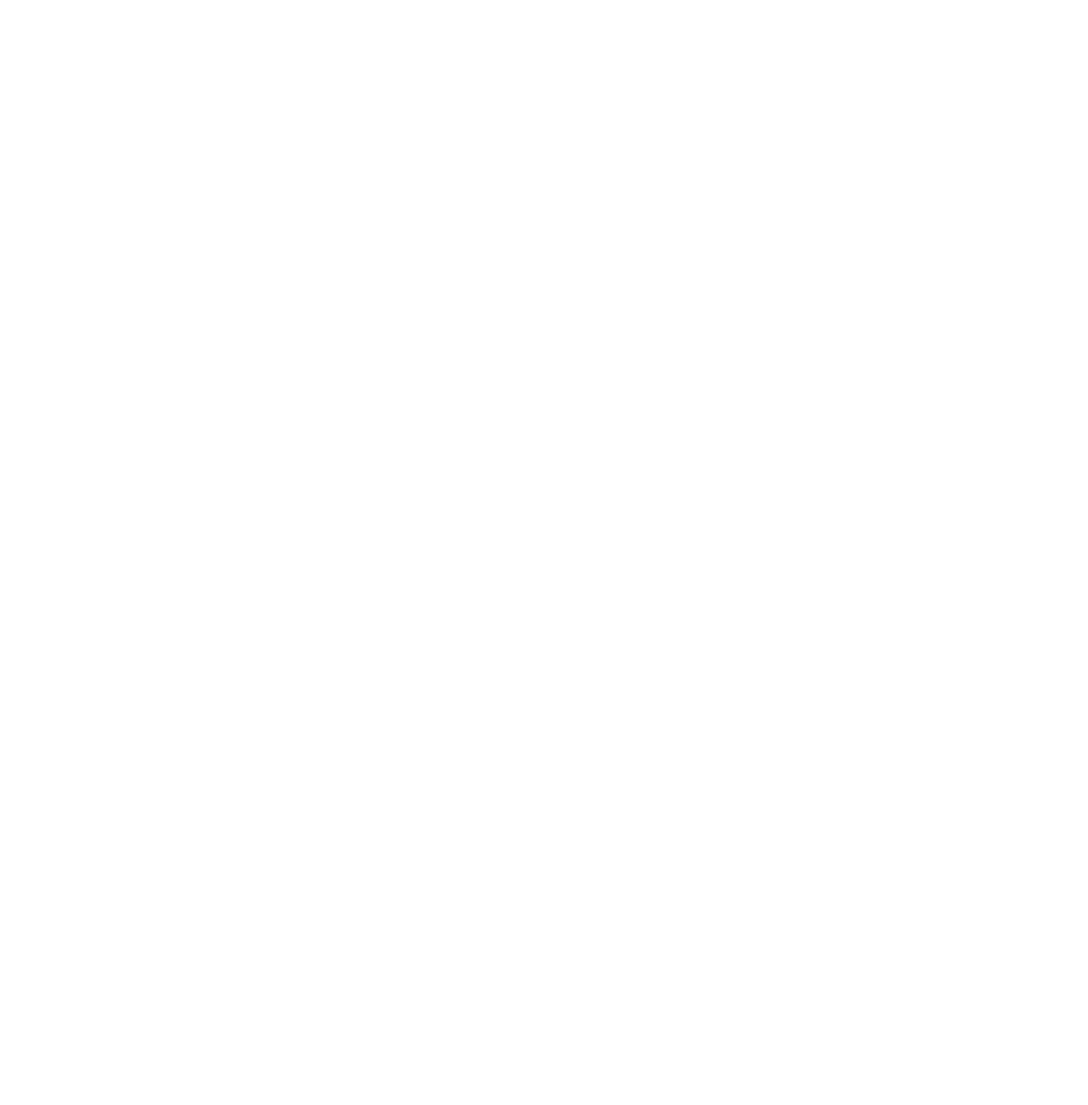
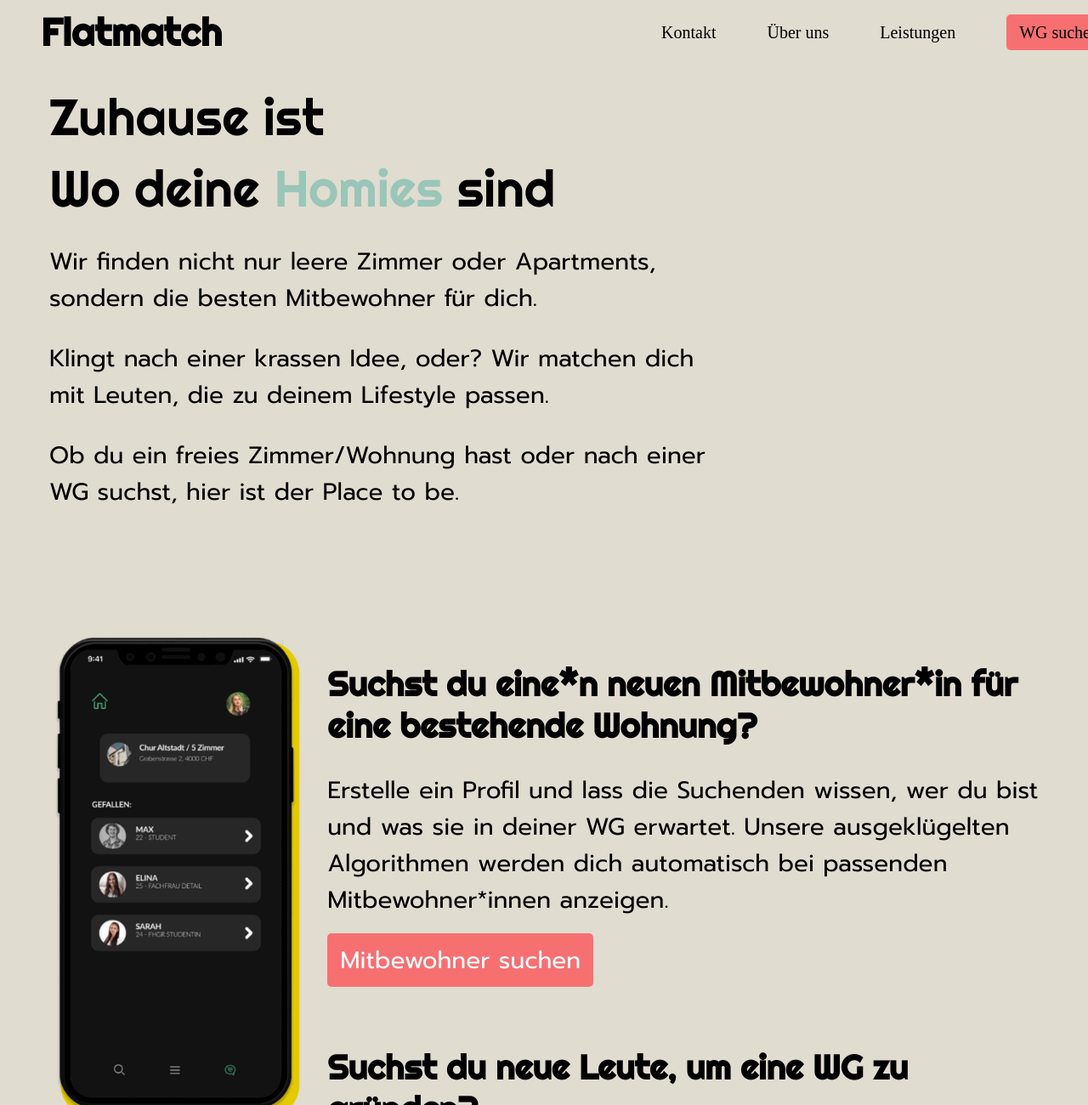
Before and after one commit to Lucalauener/flatmatch-website, a plain HTML site: page angebot.html in a window 1280 px wide. Shown: the top 1300 px of the page at 85% size. Before the commit the page ends 800 px from the top, so only its background shows below. Drawn offline with Linux system fonts and the light colour scheme.

Commit message:
Hälte angebot und nav

```diff
--- a/Homepage.html
+++ b/Homepage.html
@@ -3,7 +3,7 @@
 <head>
     <meta charset="UTF-8">
     <meta name="viewport" content="width=device-width, initial-scale=1.0">
-    <link rel="stylesheet" href="css/styleshoempage.css">
+    <link rel="stylesheet" href="css/homepage.css">
     <title>Document</title>
 </head>
 <body>
--- a/angebot.html
+++ b/angebot.html
@@ -0,0 +1,81 @@
+<!DOCTYPE html>
+<html lang="en">
+<head>
+    <meta charset="UTF-8">
+    <meta name="viewport" content="width=device-width, initial-scale=1.0">
+    <link rel="preconnect" href="https://fonts.googleapis.com">
+    <link rel="preconnect" href="https://fonts.gstatic.com" crossorigin>
+    <link href="https://fonts.googleapis.com/css2?family=Prompt&family=Righteous&display=swap" rel="stylesheet">
+
+    <title>Angebot</title>
+    <link rel="stylesheet" href="css/angebot.css">
+</head>
+<body>
+    <header>
+            <nav class="navbar">
+                <div class="logo">Flatmatch</div>
+                <ul class="nav-links">
+                    <li><a href="kontakt.html">Kontakt</a></li>
+                    <li><a href="über uns.html">Über uns</a></li>
+                    <li><a href="angebot.html">Leistungen</a></li>
+                    <li><a href="#wg-suchen" class="wg-suchen-btn">WG suchen</a></li>
+                </ul>
+        </nav>
+    </header>
+    <main>
+        <div class="part1">
+            <div class="title">
+            <p class="zuhause">Zuhause ist</p>
+            <p class="zuhause">Wo deine <span class="highlightblau">Homies</span> sind</p>
+            </div>
+
+            <p> Wir finden nicht nur leere Zimmer oder Apartments, sondern die besten Mitbewohner für dich. </p>
+            <p> Klingt nach einer krassen Idee, oder? Wir matchen dich mit Leuten, die zu deinem Lifestyle passen.</p>
+            <p> Ob du ein freies Zimmer/Wohnung hast oder nach einer WG suchst, hier ist der Place to be.</p>
+
+        </div>
+
+        <div class="part2">
+
+             <div class="bild"><img src="/images/Phone1.png" alt="Profil Beispiel"></div>
+            <div class="text1">
+                <h2> Suchst du eine*n neuen Mitbewohner*in für eine bestehende Wohnung?</h2>
+                <p> Erstelle ein Profil und lass die Suchenden wissen, wer du bist und was sie in deiner WG erwartet. Unsere ausgeklügelten Algorithmen werden dich automatisch bei passenden Mitbewohner*innen anzeigen.</p>
+                <a href="#Mitbewohner-suchen" class="mitbewohnersuchen">Mitbewohner suchen</a>
+                <div class="zusatzabstand"></div>
+                <h2> Suchst du neue Leute, um eine WG zu gründen?</h2>
+                <p> Finde passende Freunde, mit denen du gerne eine WG gründen würdest. Erstelle ein Profil, und wir verbinden dich mit Gleichgesinnten, um gemeinsam eure Traum-WG zu verwirklichen.</p>
+                <a href="#Freunde-finden" class="freundefinden">Freunde finden</a>
+            </div>
+
+        </div>
+
+        <div class="part3">
+
+            <div class="text2">
+                <h2> Suchst du ein freies Zimmer einer bestehenden WG?</h2>
+                <p> Erstelle ein Profil und lass die Leute wissen, warum du in ihre WG passt. Mit unseren Filterfunktionen musst du nicht lange nach deinem perfekten WG-Match suchen.</p>
+                <a href="#WG-Zimmer-suchen" class="wgzimmersuchen">WG Zimmer suchen</a>
+
+                <h2> Hast du eine freie Wohnung, die du vermieten möchtest?</h2>
+                <p> Erstelle ein Inserat für deine leere Wohnung und sei überrascht, wie schnell sich WG-Suchende bei dir melden. Bei uns findest du schnell und einfach die perfekten Mieter.</p>
+                <a href="#Freie-Wohnung-inserieren" class="freiewohnunginserieren">Freie Wohnung inserieren</a>
+            </div>
+
+            <div class="bild2"> <img src="/images/bild2.png" alt="Inserat Beispiel"></div>
+
+        </div>
+
+        <div class="part4">
+        </div>
+
+        <div class="part5">
+        </div>
+
+    </main>
+    <footer>
+
+    </footer>
+
+</body>
+</html>
--- a/css/angebot.css
+++ b/css/angebot.css
@@ -0,0 +1,185 @@
+
+/* Navigation */
+.navbar {
+    display: flex;
+    justify-content: space-between;
+    align-items: center;
+    background-color: rgba(224, 220, 208, 0.8);
+    padding: 10px 20px;
+    position: fixed;
+    width: 100%;
+    top: 0;
+    z-index: 1000;
+}
+
+.logo {
+    font-size: 45px;
+    font-weight: bold;
+    font-family: 'Righteous', serif;
+    margin-left: 20px;
+}
+
+.nav-links {
+    list-style: none;
+    display: flex;
+    margin: 0;
+    padding: 0;
+}
+
+.nav-links li {
+    margin-left: 60px;
+}
+
+.nav-links a {
+    text-decoration: none;
+    font-size: 20px;
+    color: black;
+    transition: font-weight 0.3s;
+}
+
+.nav-links a:hover {
+    font-weight: bold;
+}
+
+.wg-suchen-btn {
+    background-color: rgb(246, 112, 114);
+    color: white;
+    padding: 10px 15px;
+    border: none;
+    border-radius: 5px;
+    text-decoration: none;
+    transition: background-color 0.3s;
+}
+
+.wg-suchen-btn:hover {
+    background-color: rgb(153, 198, 184);
+}
+
+/* Navigation ENDE */
+
+
+
+
+
+body {
+    background-color: rgb(224, 220, 208);
+}
+
+main{
+    font-family: 'Prompt', sans-serif;
+    font-size: 28px;
+    margin: 20px;
+    margin-right: 30px;
+
+}
+
+
+
+
+/* part1 */
+
+.part1{
+    width: 65%; /* Begrenzt die Breite des Containers auf 50% der Seitenbreite */
+    margin-right: auto; /* Zentriert den Container auf der linken Seite */
+    text-align: left;
+    margin-left: 30px;
+}
+.zuhause{
+    font-size: 60px;
+    font-family: 'Righteous';
+    flex-direction: 0.5;
+    margin: 10px;
+    margin-left: 0px;
+}
+
+.highlightblau{
+    color: rgb(153, 198, 184);
+}
+
+
+
+.title{
+    margin-top: 100px;
+}
+
+
+
+
+
+/* part2 */
+
+.part2{
+    display: flex;
+    margin-top: 150px;
+}
+
+.bild{
+    width: 80%;
+    margin-left: 30px;
+    margin-right: 30px;
+}
+
+img{
+    width: 100%;
+    height: auto;
+}
+
+.text1 h2{
+    font-size: 40px;
+    font-family: 'Righteous';
+    margin-bottom: 30px;
+    margin-top: 30px;
+}
+
+.mitbewohnersuchen {
+    background-color: rgb(246, 112, 114);
+    color: white;
+    padding: 10px 15px;
+    border: none;
+    border-radius: 5px;
+    text-decoration: none;
+    transition: background-color 0.3s;
+    margin-bottom: 150px;
+}
+
+.mitbewohnersuchen:hover {
+    background-color: rgb(153, 198, 184);
+}
+
+.zusatzabstand {
+        height: 50px; /* Höhe des zusätzlichen Abstands */
+    }
+
+.freundefinden {
+    background-color: rgb(246, 112, 114);
+    color: white;
+    padding: 10px 15px;
+    border: none;
+    border-radius: 5px;
+    text-decoration: none;
+    transition: background-color 0.3s;
+}
+
+.freundefinden:hover {
+    background-color: rgb(153, 198, 184);
+}
+
+/* part2 ENDE */§
+/* part3 */
+
+.part3{
+    display: flex;
+    margin-top: 150px;
+}
+
+.text2 h2{
+    font-size: 40px;
+    font-family: 'Righteous';
+    margin-bottom: 30px;
+
+}
+.bild2{
+    width: 20%;
+    margin-left: 30px;
+    margin-right: 30px;
+}
```
Also changed, not shown: images/Phone1.png (added), images/bild2.png (added).
